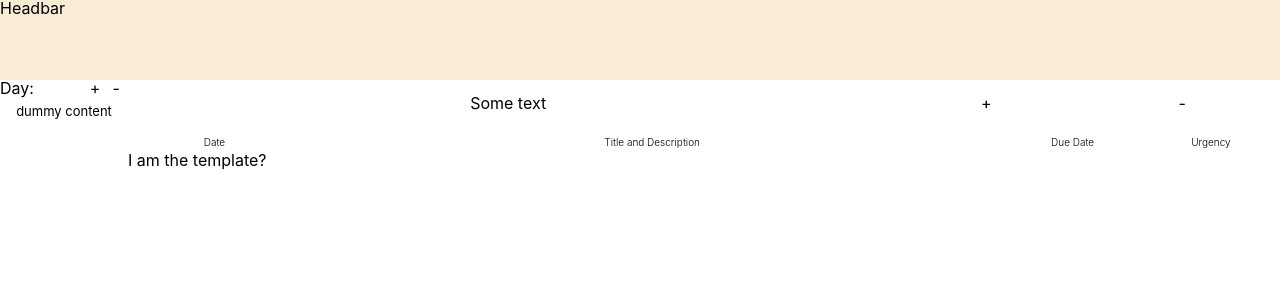
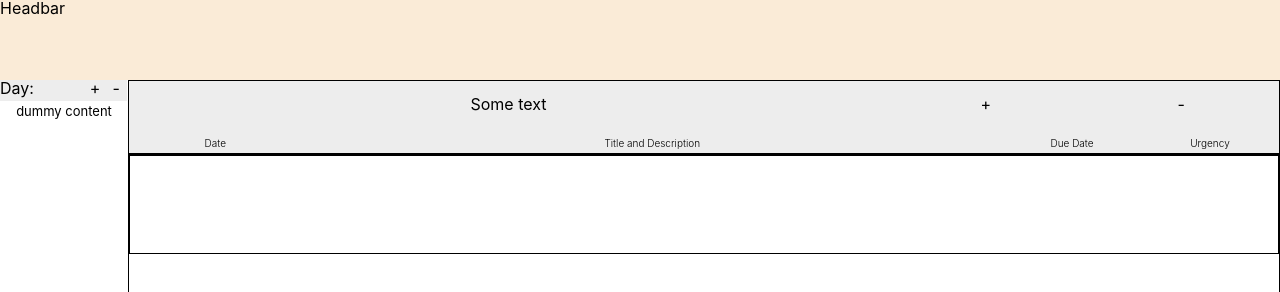
Before and after one commit to mio2smug/todo, a plain HTML site: page index.html in a window 1280 px wide. Shown: the top 292 px of the page. Drawn offline with Linux system fonts and the light colour scheme.

Commit message:
working model, headbar color is ugly

```diff
--- a/index.html
+++ b/index.html
@@ -38,6 +38,7 @@
                         <div class="content--title">
                             <h3>Some text</h3>
                         </div>
+
                         <div class="content--icons">
                             <i>+</i>
                         </div>
@@ -61,7 +62,12 @@
                 </div>
             </div>
 
-            <div class="content--divider2"> I am the template?</div>
+                <!--start of content wrapper-->
+            <div class="content--divider2">
+                <div id="content--template">
+
+                </div>
+            </div>
         </div>
     </div>
 
--- a/style.css
+++ b/style.css
@@ -10,6 +10,7 @@ html, body{
     --sidebar-width: 10%;
     --subsequent-height: 3%;
     --test : 1px solid black;
+    --instruction-background-color: #ededed;
 }
 
 #headbar{
@@ -36,11 +37,14 @@ html, body{
 
             .text--wrapper{
                 width: 66%;
+                background-color: var(--instruction-background-color);
             }
 
             .myIcons--wrapper{
                 display: flex;
                 width: 33%;
+                background-color: var(--instruction-background-color);
+
             }
 
                 .myIcons--wrapper > div {
@@ -74,7 +78,7 @@ html, body{
 }
 
  #myTodolist > div {
-    /* border: 1px solid black; */
+    border: 1px solid black;
  }
 
     .content--divider1{
@@ -97,6 +101,8 @@ html, body{
             width: 66%;
             justify-content: center;
             align-items: center;
+            background-color: var(--instruction-background-color);
+
         }
 
         .content--icons{
@@ -104,6 +110,7 @@ html, body{
             display: flex;
             justify-content: center;
             align-items: center;
+            background-color: var(--instruction-background-color);
         }
 
         /*Content wrapper icon end*/
@@ -125,21 +132,34 @@ html, body{
 
             .date {
                 width: 15%;
+                background-color: var(--instruction-background-color);
             }
 
             .description--wrapper{
                 min-width: 61%;
+                background-color: var(--instruction-background-color);
             }
 
             .due--date{
                 width: 12%;
+                background-color: var(--instruction-background-color);
             }
 
             .urgency{
                 width: 12%;
+                background-color: var(--instruction-background-color);
             }
 
 
     .content--divider2 {
        height: calc( 100% - var(--headbar-height));
+       overflow: auto;
     }
+
+        .content--divider2 > div {
+            border: var(--test);
+        }
+
+        #content--template{
+            height: 15%;
+        }
```
